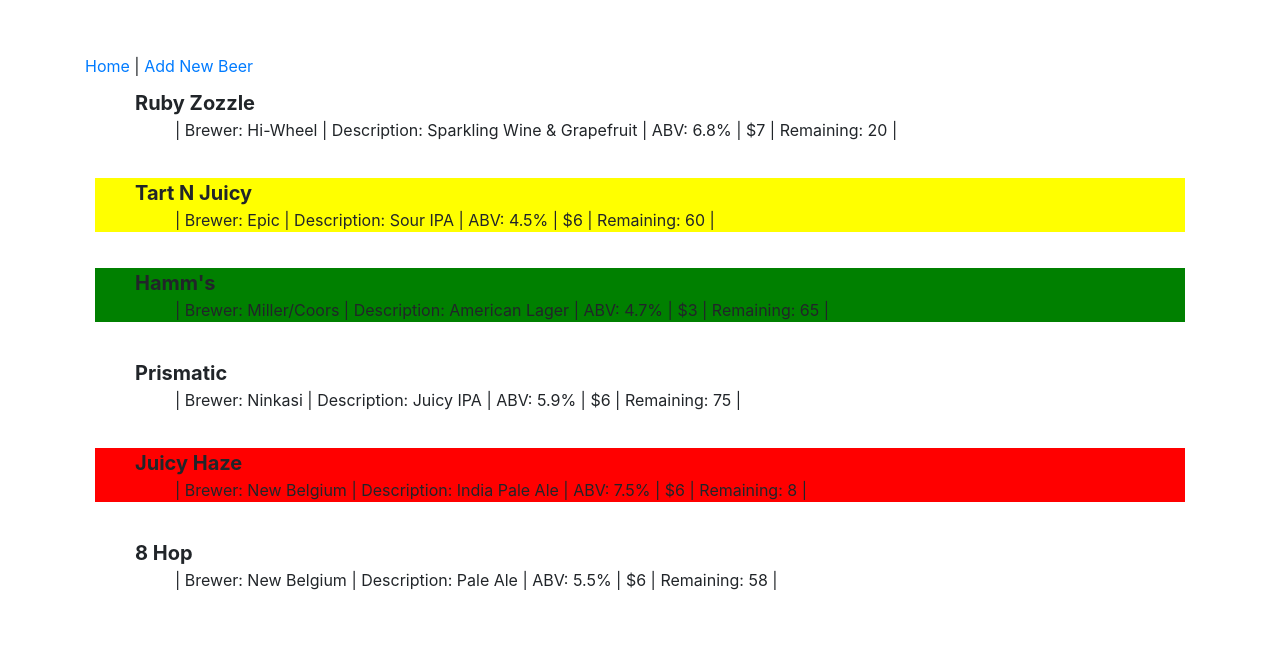
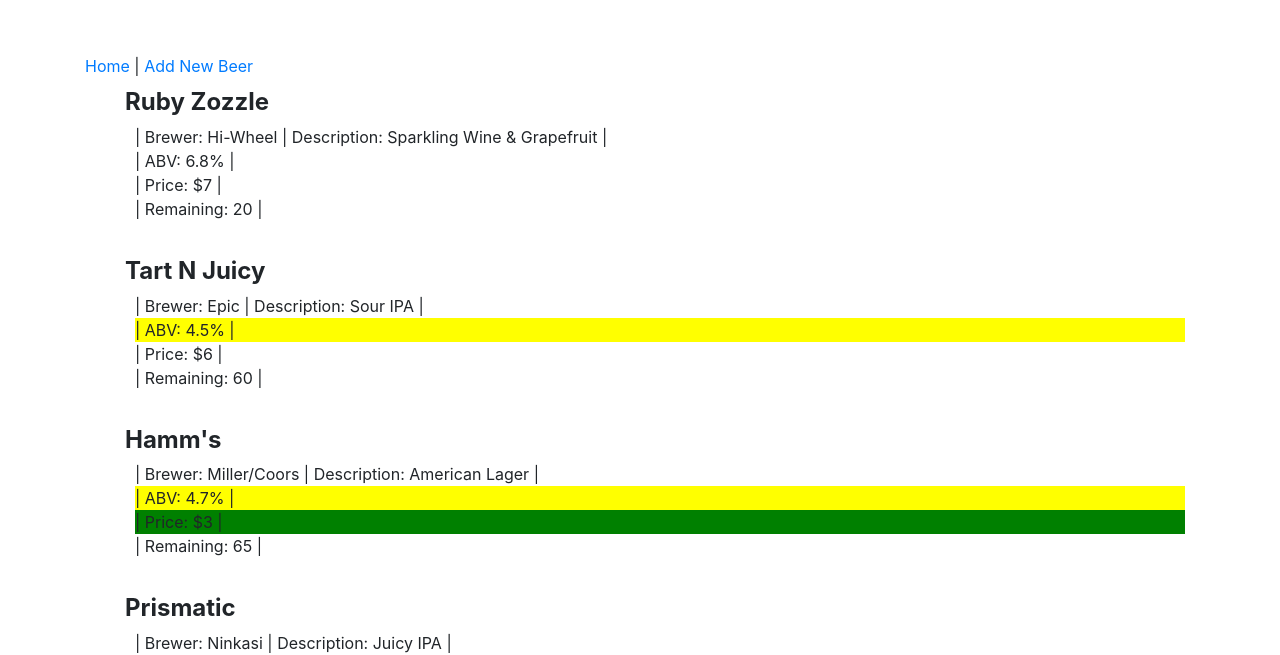
Before and after one commit to Jean84646/taproom-react, a React app: page /#/ in a window 1280 px wide. Shown: the part 146-801 px from the top of the page. Built offline with nearby package versions, Linux system fonts and the light colour scheme.

Commit message:
Edit background color change style for price, abv%, and remaining.

```diff
--- a/src/components/SingleBeer.jsx
+++ b/src/components/SingleBeer.jsx
@@ -3,48 +3,52 @@
 
 function SingleBeer(props){
 
-  let Bg = "";
+  let bgOne = "";
+  let bgTwo = "";
+  let bgThree = "";
+  if(props.abv < 5) {
+    bgOne = "warningOne";
+  }
   if(props.price < 5) {
-    Bg = "warningOne";
-  } else if(props.remaining < 10) {
-    Bg = "warningTwo";
-  } else if(props.abv < 5) {
-    Bg = "warningThree";
+    bgTwo = "warningTwo";
+  }
+  if(props.remaining < 10) {
+    bgThree = "warningThree";
   }
 
   return(
     <div className="infoBg">
       <style jsx>{`
         .infoBg {
-          font-size: 20px;
+          font-size: 16px;
           background-color: rgb(255, 255, 255, 0.5);
           padding: 10px;
         }
-        li {
+        ul li {
           list-style: none;
+        }
+        h4 {
+          margin-left: 30px;
           font-weight: bold;
         }
-        .listStyle {
-          font-size: 16px;
-          font-weight: normal;
+        .warningOne {
+          background-color: yellow;
         }
-        .warningOne {
+        .warningTwo {
           background-color: green;
         }
-        .warningTwo {
+        .warningThree {
           background-color: red;
         }
-        .warningThree {
-          background-color: yellow;
-        }
         `}</style>
-      <div className={Bg}>
-        <ul>
-          <li>{props.name}
-            <ul>
-              <li className="listStyle">| Brewer: {props.brewer} | Description: {props.description} | ABV: {props.abv}% | ${props.price} | Remaining: {props.remaining} |</li>
-            </ul></li>
-        </ul>
+      <div>
+        <h4>{props.name}</h4>
+          <ul>
+            <li>| Brewer: {props.brewer} | Description: {props.description} |</li>
+            <li className={bgOne}>| ABV: {props.abv}% |</li>
+            <li className={bgTwo}>| Price: ${props.price} |</li>
+            <li className={bgThree}>| Remaining: {props.remaining} |</li>
+          </ul>
       </div>
     </div>
   );
```
